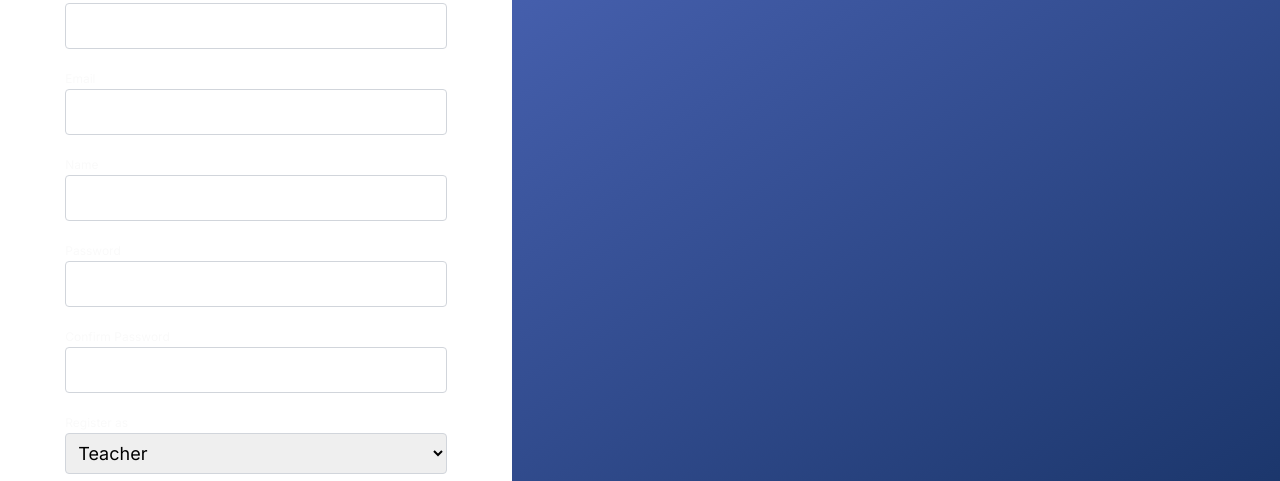
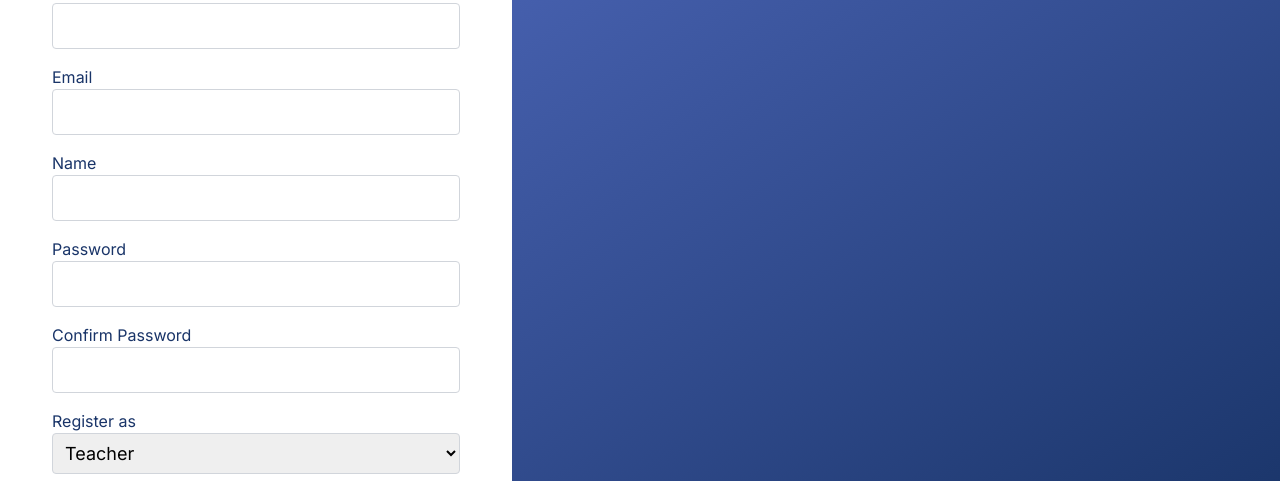
Before and after one commit to kaimatzu/LessonLab-Client, a Next.js app: page /auth in a window 1280 px wide. Both pictures are taken after a click on the element "Sign Up Here". Shown: the part 257-738 px from the top of the page. Built offline with nearby package versions, Linux system fonts and the light colour scheme; no server answers.

Commit message:
merge fix on auth ui

```diff
--- a/src/components/ui/ui-composite/auth/register-form.tsx
+++ b/src/components/ui/ui-composite/auth/register-form.tsx
@@ -56,7 +56,7 @@ const RegisterForm: React.FC<RegisterFormProps> = ({ onSwitchToLogin, handleSubm
           />
         </div>
         <div className="mb-4">
-          <label htmlFor="email" className="mb-1 text-xs">Email</label>
+          <label htmlFor="email" className="mb-1 text-[#193468]">Email</label>
           <input
             type="text"
             id="email"
@@ -67,7 +67,7 @@ const RegisterForm: React.FC<RegisterFormProps> = ({ onSwitchToLogin, handleSubm
           />
         </div>
         <div className="mb-4">
-          <label htmlFor="name" className="mb-1 text-xs">Name</label>
+          <label htmlFor="name" className="mb-1 text-[#193468]">Name</label>
           <input
             type="text"
             id="name"
@@ -78,7 +78,7 @@ const RegisterForm: React.FC<RegisterFormProps> = ({ onSwitchToLogin, handleSubm
           />
         </div>
         <div className="mb-4">
-          <label htmlFor="password" className="mb-1 text-xs">Password</label>
+          <label htmlFor="password" className="mb-1 text-[#193468]">Password</label>
           <input
             type="password"
             id="password"
@@ -89,7 +89,7 @@ const RegisterForm: React.FC<RegisterFormProps> = ({ onSwitchToLogin, handleSubm
           />
         </div>
         <div className="mb-4">
-          <label htmlFor="confirmPassword" className="mb-1 text-xs">Confirm Password</label>
+          <label htmlFor="confirmPassword" className="mb-1 text-[#193468]">Confirm Password</label>
           <input
             type="password"
             id="confirmPassword"
@@ -100,7 +100,7 @@ const RegisterForm: React.FC<RegisterFormProps> = ({ onSwitchToLogin, handleSubm
           />
         </div>
         <div className="mb-4">
-          <label htmlFor="userType" className="mb-1 text-xs">Register as</label>
+          <label htmlFor="userType" className="mb-1 text-[#193468]">Register as</label>
           <select
             id="userType"
             value={userType}
@@ -111,7 +111,7 @@ const RegisterForm: React.FC<RegisterFormProps> = ({ onSwitchToLogin, handleSubm
             <option value="student">Student</option>
           </select>
         </div>
-        <button type="submit" className="text-xs bg-gradient-to-r from-secondary to-primary p-1 px-4 rounded-lg md:text-base text-white hover:opacity-65 focus:outline-none items-center text-center justify-start mt-10 h-11">Sign Up</button>
+        <button type="submit" className="text-[#193468] bg-gradient-to-r from-secondary to-primary p-1 px-4 rounded-lg md:text-base text-white hover:opacity-65 focus:outline-none items-center text-center justify-start mt-10 h-11">Sign Up</button>
         <div className="flex justify-center space-x-2 mt-8">
           <div className="text-black font-bold">Already have an account? </div><div className="text-blue-500 hover:text-blue-700 font-semibold ml-1 cursor-pointer" onClick={onSwitchToLogin}>Log In Here</div>
         </div>
```
